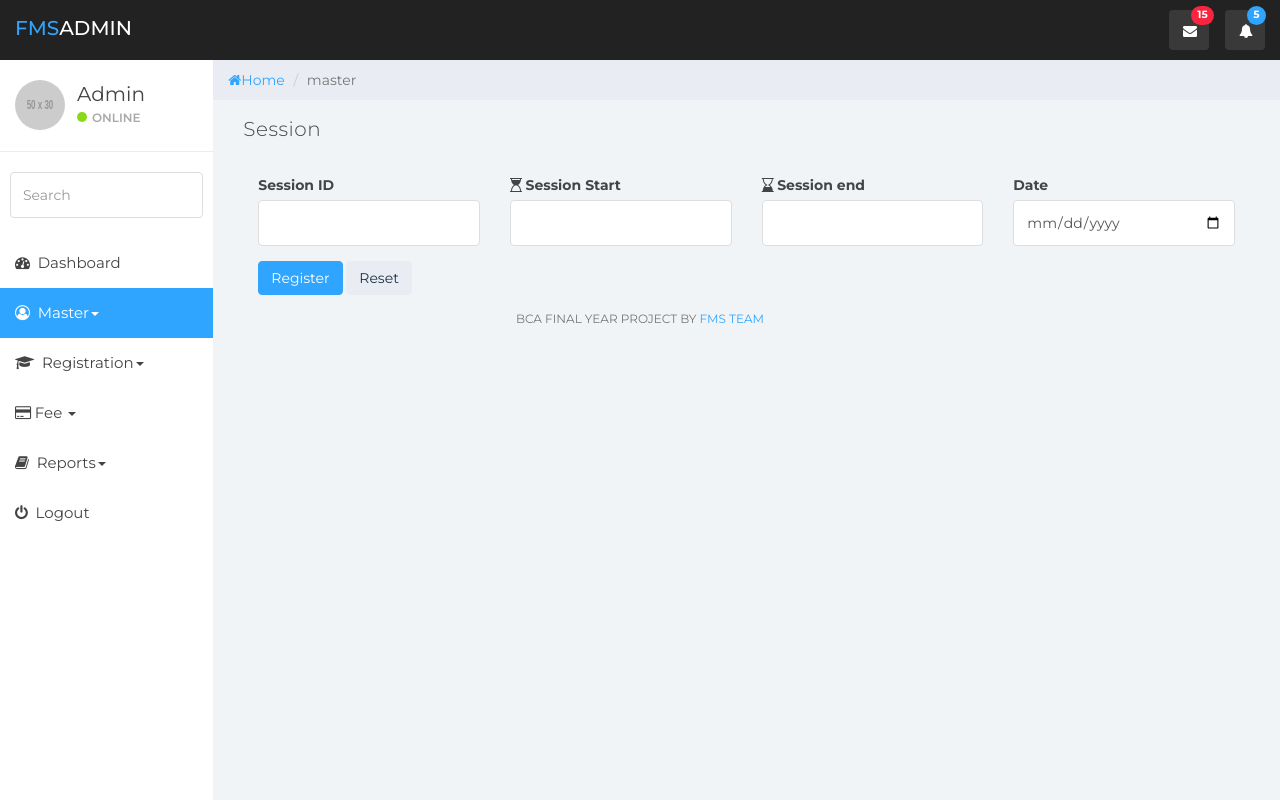
After one commit to nitind12/fms, a CodeIgniter app: page /fms/index.php/sessions/index in a window 1280 px wide. The commit adds this page. Run offline with CodeIgniter, Linux system fonts and the light colour scheme; grey boxes labelled with a size stand in for pictures from a placeholder-image service; some libraries are stand-ins or nearby versions.

Commit message:
charu updates
session table created

```diff
--- /dev/null
+++ b/application/controllers/sessions.php
@@ -0,0 +1,29 @@
+<?php
+defined('BASEPATH') OR exit('No direct script access allowed');
+
+class sessions extends CI_Controller {
+
+	/**
+	 * Index Page for this controller.
+	 *
+	 * Maps to the following URL
+	 * 		http://example.com/index.php/welcome
+	 *	- or -
+	 * 		http://example.com/index.php/welcome/index
+	 *	- or -
+	 * Since this controller is set as the default controller in
+	 * config/routes.php, it's displayed at http://example.com/
+	 *
+	 * So any other public methods not prefixed with an underscore will
+	 * map to /index.php/welcome/<method_name>
+	 * @see https://codeigniter.com/user_guide/general/urls.html
+	 */
+	public function index()
+	{
+		$this->load->view('templates/header');
+		$this->load->view('templates/navheader');
+		$this->load->view('templates/masterside');
+		$this->load->view('Dashboard/indexsessions');
+		$this->load->view('templates/footer');
+	}
+}
--- /dev/null
+++ b/application/views/Dashboard/indexsessions.php
@@ -0,0 +1,51 @@
+<div class="col-sm-9 col-sm-offset-3 col-lg-10 col-lg-offset-2 main">
+		<div class="row">
+			<ol class="breadcrumb">
+				<li><a href="#">
+					<em class="fa fa-home"></em>Home
+				</a></li>
+				<li class="active">master</li>
+			</ol>
+		</div><!--/.row-->
+
+		<div class="panel-heading">Session</div>
+		<div class="panel-body">
+			<form role="form" name="frmSession" method="post" action="<?php echo site_url('fms/submitstudentdetails');?>">
+								<!--student details-->
+								<div class="col-md-3">
+									<div class="form-group">
+									<label>Session ID</label>
+									<input class="form-control"  name="txtstdid">
+								</div></div>
+								<div class="col-md-3">
+									<div class="form-group">
+									<label><em class="fa fa-hourglass-start">&nbsp</em>Session Start</label>
+									<input class="form-control" name="txtfrstnme">
+								</div></div>
+								<div class="col-md-3">
+									<div class="form-group">
+									<label><em class="fa fa-hourglass-end">&nbsp</em>Session end</label>
+									<input class="form-control" name="txtlstnme">
+								</div></div>
+								<div class="form-group col-md-3">
+									<label>Date</label>
+									<input class="form-control" type="date" name="txtdte">
+								</div>
+
+							</form>
+							<form class="col-sm-12">
+									<button type="submit" class="btn btn-primary">Register</button>
+									<button type="reset" class="btn btn-default">Reset</button>
+								</div>
+							</form>
+</div>
+
+
+
+
+
+			<div class="col-sm-12">
+				<p class="back-link">BCA final Year Project by <a href="#">FMS team</a></p>
+			</div>
+		</div><!--/.row-->
+	</div>
--- a/application/views/templates/masterside.php
+++ b/application/views/templates/masterside.php
@@ -21,7 +21,7 @@
 				 Master<span class="caret" data-toggle="collapse" href="#master" class="icon pull-right"></span>
 				</a>
 				<ul class="children collapse" id="master">
-					<li><a class="" href="#">
+					<li><a class="" href="sessions">
 						<span class="fa fa-arrow-right">&nbsp;</span> Session
 					</a></li>
 					<li><a class="" href="#">
--- a/application/views/templates/receiptside.php
+++ b/application/views/templates/receiptside.php
@@ -21,7 +21,7 @@
 				 Master<span class="caret" data-toggle="collapse" href="#master" class="icon pull-right"></span>
 				</a>
 				<ul class="children collapse" id="master">
-					<li><a class="" href="#">
+					<li><a class="" href="sessions">
 						<span class="fa fa-arrow-right">&nbsp;</span> Session
 					</a></li>
 					<li><a class="" href="#">
--- a/application/views/templates/registrationside.php
+++ b/application/views/templates/registrationside.php
@@ -21,7 +21,7 @@
 				 Master<span class="caret" data-toggle="collapse" href="#master" class="icon pull-right"></span>
 				</a>
 				<ul class="children collapse" id="master">
-					<li><a class="" href="#">
+					<li><a class="" href="sessions">
 						<span class="fa fa-arrow-right">&nbsp;</span> Session
 					</a></li>
 					<li><a class="" href="#">
--- a/application/views/templates/reportsside.php
+++ b/application/views/templates/reportsside.php
@@ -21,7 +21,7 @@
 				 Master<span class="caret" data-toggle="collapse" href="#master" class="icon pull-right"></span>
 				</a>
 				<ul class="children collapse" id="master">
-					<li><a class="" href="#">
+					<li><a class="" href="sessions">
 						<span class="fa fa-arrow-right">&nbsp;</span> Session
 					</a></li>
 					<li><a class="" href="#">
--- a/application/views/templates/sidebar.php
+++ b/application/views/templates/sidebar.php
@@ -21,7 +21,7 @@
 				 Master<span class="caret" data-toggle="collapse" href="#master" class="icon pull-right"></span>
 				</a>
 				<ul class="children collapse" id="master">
-					<li><a class="" href="#">
+					<li><a class="" href="sessions">
 						<span class="fa fa-arrow-right">&nbsp;</span> Session
 					</a></li>
 					<li><a class="" href="#">
```
